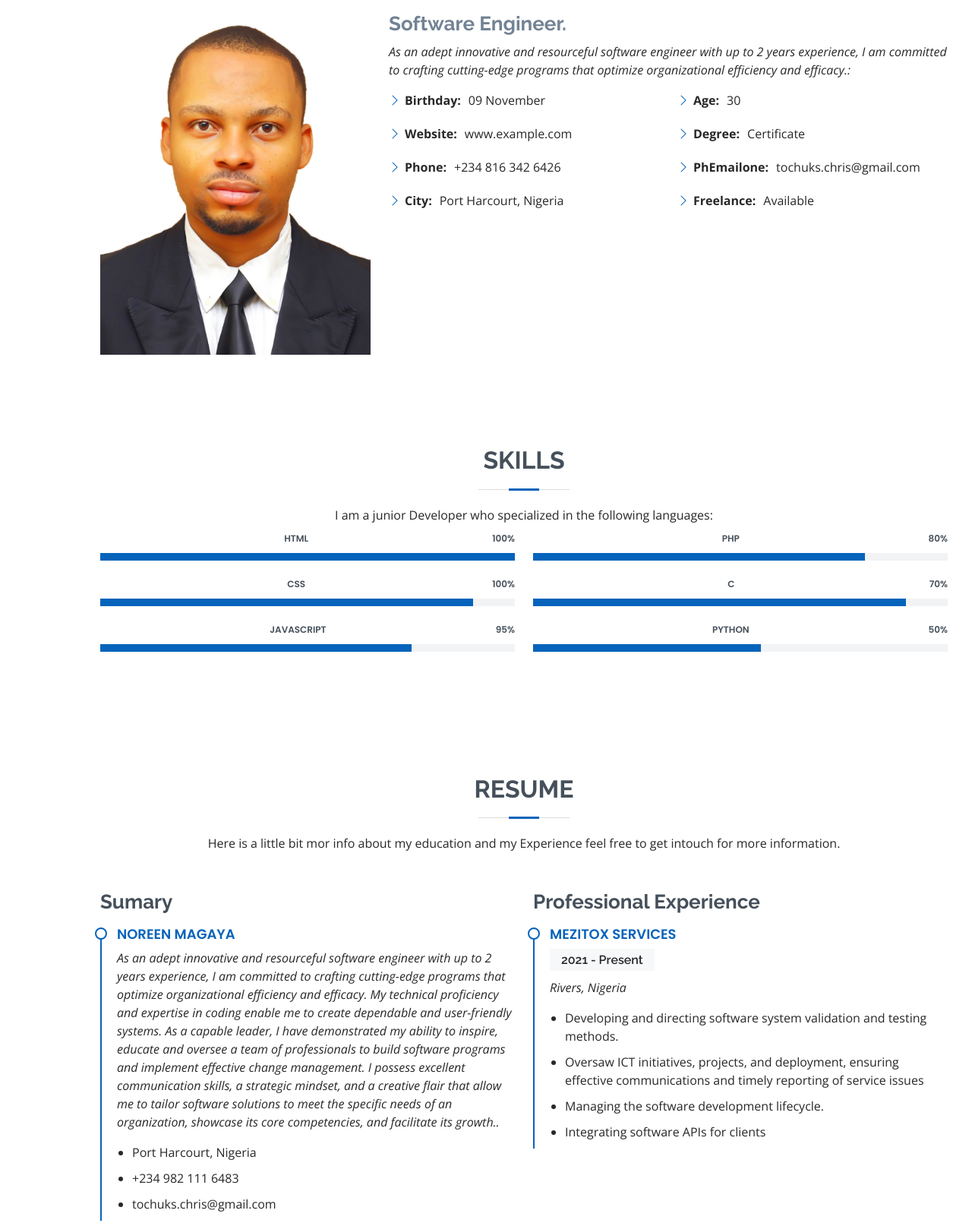
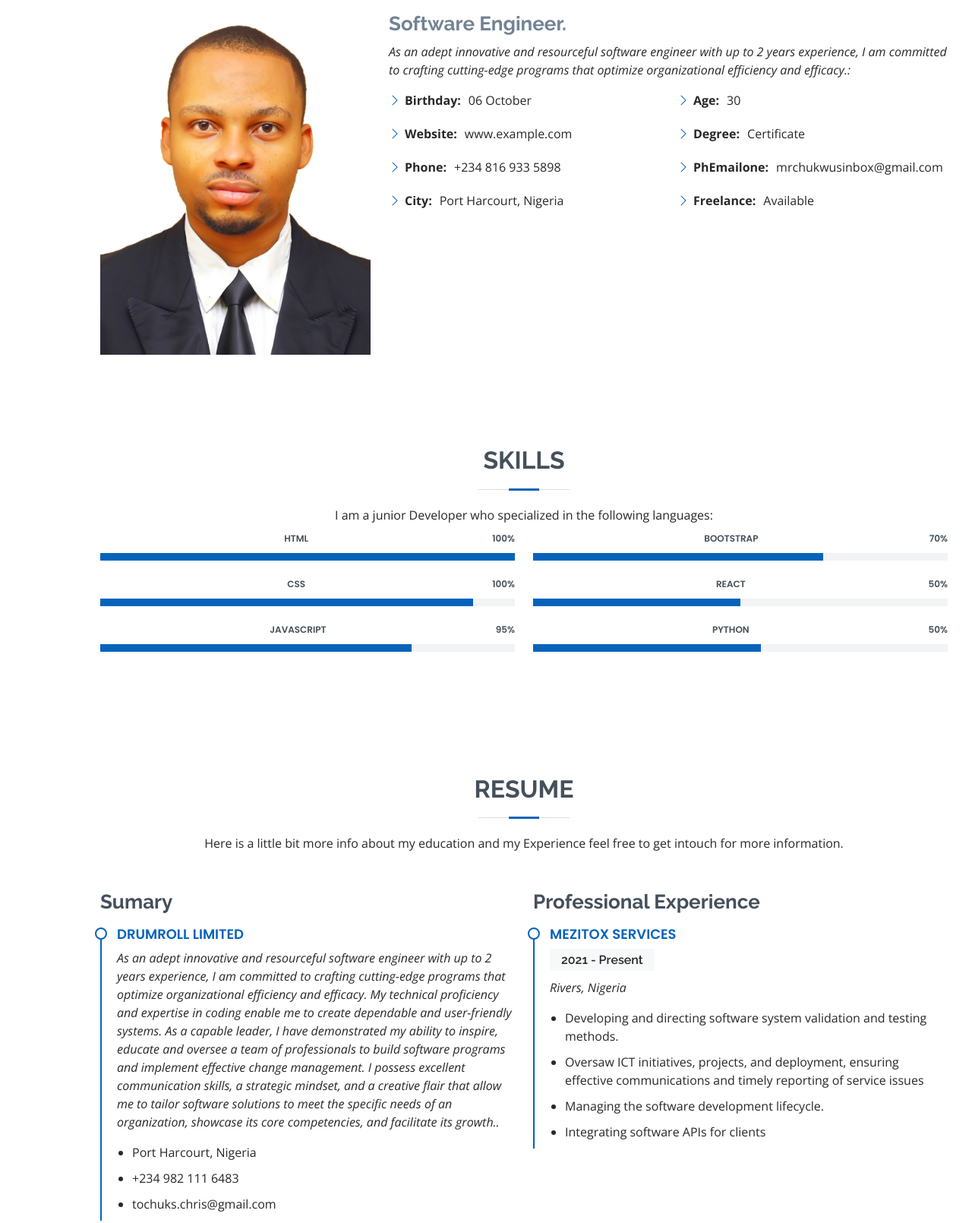
Before and after one commit to mrchukwu/portfolio-project, a plain HTML site: page index.html in a window 1280 px wide. Shown: the part 1000-2610 px from the top of the page at 76% size. Drawn offline with nearby package versions, Linux system fonts and the light colour scheme.

Commit message:
Update index.html
Update html page

```diff
--- a/index.html
+++ b/index.html
@@ -54,8 +54,8 @@
   <!-- ======= Hero Section ======= -->
   <section id="hero" class="d-flex flex-column justify-content-center">
     <div class="container" data-aos="zoom-in" data-aos-delay="100">
-      <h1>Tochukwu Odeme</h1>
-      <p>I'm <span class="typed" data-typed-items="Developer, Freelancer"></span></p>
+      <h1>Kennedy Chukwu</h1>
+      <p>I'm <span class="typed" data-typed-items="Developer, Freelancer, Instructor"></span></p>
       <div class="social-links">
         <a href="#" class="twitter"><i class="bx bxl-twitter"></i></a>
         <a href="#" class="facebook"><i class="bx bxl-facebook"></i></a>
@@ -87,9 +87,9 @@
             <div class="row">
               <div class="col-lg-6">
                 <ul>
-                  <li><i class="bi bi-chevron-right"></i> <strong>Birthday:</strong> <span>09 November</span></li>
+                  <li><i class="bi bi-chevron-right"></i> <strong>Birthday:</strong> <span>06 October</span></li>
                   <li><i class="bi bi-chevron-right"></i> <strong>Website:</strong> <span>www.example.com</span></li>
-                  <li><i class="bi bi-chevron-right"></i> <strong>Phone:</strong> <span>+234 816 342 6426</span></li>
+                  <li><i class="bi bi-chevron-right"></i> <strong>Phone:</strong> <span>+234 816 933 5898</span></li>
                   <li><i class="bi bi-chevron-right"></i> <strong>City:</strong> <span>Port Harcourt, Nigeria</span></li>
                 </ul>
               </div>
@@ -97,7 +97,7 @@
                 <ul>
                   <li><i class="bi bi-chevron-right"></i> <strong>Age:</strong> <span>30</span></li>
                   <li><i class="bi bi-chevron-right"></i> <strong>Degree:</strong> <span>Certificate</span></li>
-                  <li><i class="bi bi-chevron-right"></i> <strong>PhEmailone:</strong> <span>tochuks.chris@gmail.com</span></li>
+                  <li><i class="bi bi-chevron-right"></i> <strong>PhEmailone:</strong> <span>mrchukwusinbox@gmail.com</span></li>
                   <li><i class="bi bi-chevron-right"></i> <strong>Freelance:</strong> <span>Available</span></li>
                 </ul>
               </div>
@@ -147,16 +147,16 @@
           <div class="col-lg-6">
 
             <div class="progress">
-              <span class="skill">PHP <i class="val">80%</i></span>
+              <span class="skill">Bootstrap <i class="val">70%</i></span>
               <div class="progress-bar-wrap">
-                <div class="progress-bar" role="progressbar" aria-valuenow="80" aria-valuemin="0" aria-valuemax="100"></div>
+                <div class="progress-bar" role="progressbar" aria-valuenow="70" aria-valuemin="0" aria-valuemax="100"></div>
               </div>
             </div>
 
             <div class="progress">
-              <span class="skill">C <i class="val">70%</i></span>
+              <span class="skill">React <i class="val">50%</i></span>
               <div class="progress-bar-wrap">
-                <div class="progress-bar" role="progressbar" aria-valuenow="90" aria-valuemin="0" aria-valuemax="100"></div>
+                <div class="progress-bar" role="progressbar" aria-valuenow="50" aria-valuemin="0" aria-valuemax="100"></div>
               </div>
             </div>
 
@@ -180,14 +180,14 @@
 
         <div class="section-title">
           <h2>Resume</h2>
-          <p>Here is a little bit mor info about my education and my Experience feel free to get intouch for more information.</p>
+          <p>Here is a little bit more info about my education and my Experience feel free to get intouch for more information.</p>
         </div>
 
         <div class="row">
           <div class="col-lg-6">
             <h3 class="resume-title">Sumary</h3>
             <div class="resume-item pb-0">
-              <h4>Noreen Magaya</h4>
+              <h4>Drumroll Limited</h4>
               <p><em>As an adept innovative and resourceful software engineer with up to 2 years experience, I am committed to crafting cutting-edge programs that optimize organizational efficiency and efficacy. My technical proficiency and expertise in coding enable me to create dependable and user-friendly systems. As a capable leader, I have demonstrated my ability to inspire, educate and oversee a team of professionals to build software programs and implement effective change management. I possess excellent communication skills, a strategic mindset, and a creative flair that allow me to tailor software solutions to meet the specific needs of an organization, showcase its core competencies, and facilitate its growth..</em></p>
               <ul>
                 <li>Port Harcourt, Nigeria</li>
@@ -293,7 +293,7 @@
   <!-- ======= Footer ======= -->
   <footer id="footer">
     <div class="container">
-      <h3>Tochukwu Odeme</h3>
+      <h3>Kennedy Chukwu</h3>
       <p>You can also find and follow me on the following pages:</p>
       <div class="social-links">
         <a href="#" class="twitter"><i class="bx bxl-twitter"></i></a>
```
